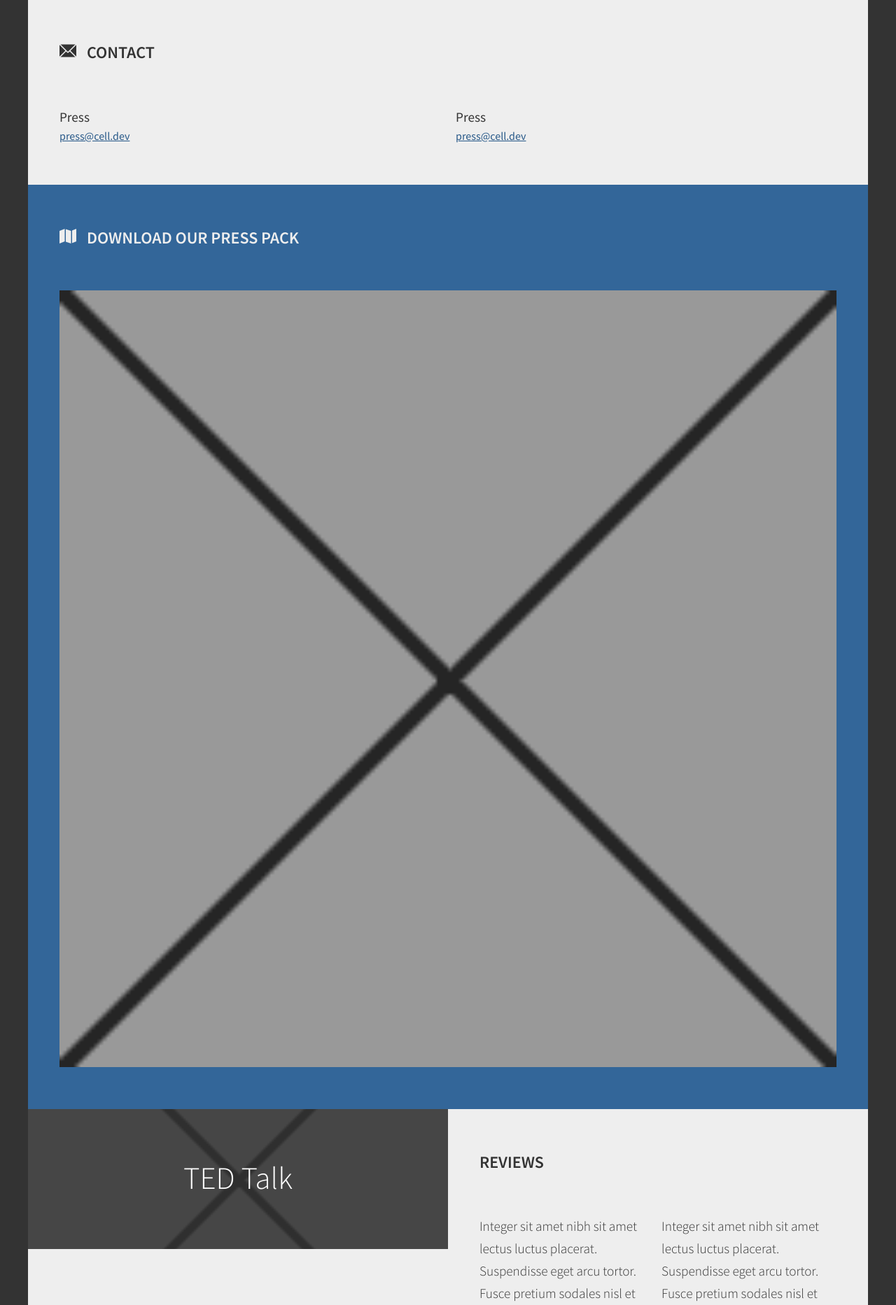
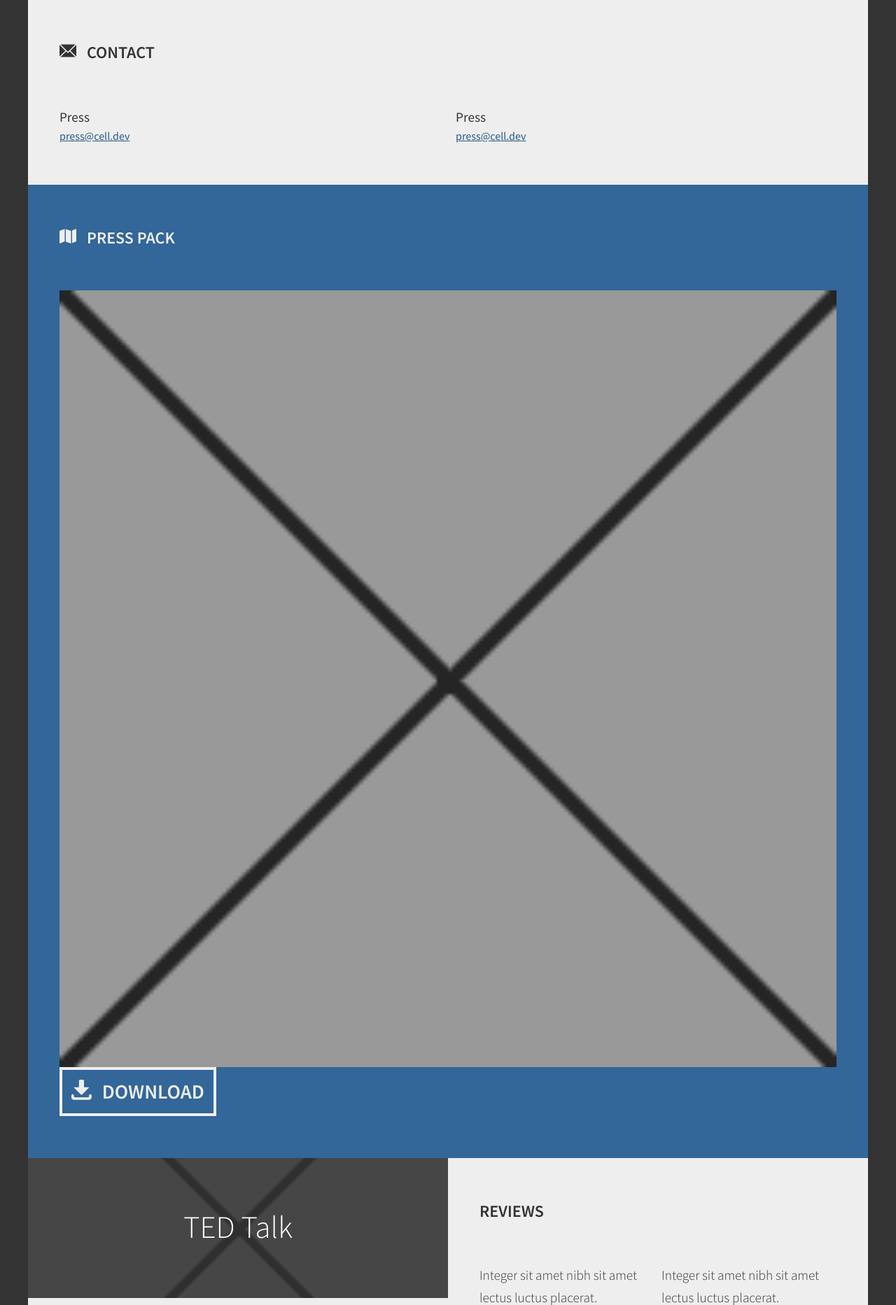
Before and after one commit to Precise-Pixels/cell, a PHP site: template views/press.php in a window 1280 px wide. Shown: the part 301-2166 px from the top of the page at 70% size. Run offline with PHP 8.4, Linux system fonts and the light colour scheme; the template is opened without the code that fills it, so the values that code supplies are empty; style sheets or scripts are compiled from the project's sources.

Commit message:
Added download now button to press pack section

```diff
--- a/views/press.php
+++ b/views/press.php
@@ -24,8 +24,9 @@
 
     <section>
         <div class="section-padding align-centre mblue">
-            <h1><i class="ico-press"></i>DOWNLOAD OUR PRESS PACK</h1>
+            <h1><i class="ico-press"></i>PRESS PACK</h1>
             <img src="/img/placeholder.gif" alt="Information pack" class="full"/>
+            <a href="/" class="btn"><i class="ico-download"></i>DOWNLOAD</a>
         </div>
     </section>
 
```
